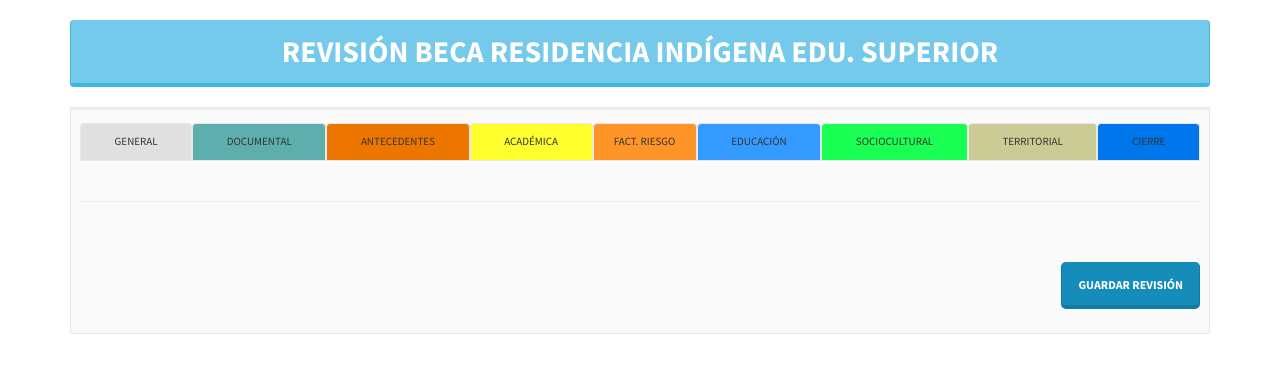
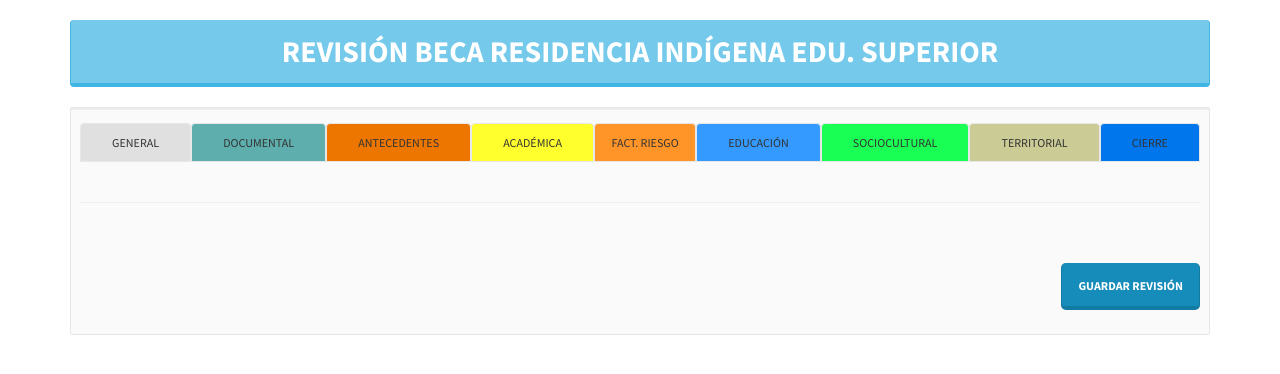
Before and after one commit to pilsoftTeam/ju, a PHP site: page /checklistBRI.php in a window 1280 px wide. Shown: the part 78-452 px from the top of the page. Run offline with PHP 8.4, Linux system fonts and the light colour scheme; data that the repository does not hold is empty; a stand-in replaces the project's code that opens the database connection.

Commit message:
JOC - Se cambia tamano de fuente a 12px en pestanas

```diff
--- a/checklistBRI.php
+++ b/checklistBRI.php
@@ -27,7 +27,7 @@ if('FALSE' == $existePostulante['respuesta']){
       <?php include_once 'menuInicio.php'; ?>
       <h2 class="alert alert-info text-center" id="titulo"><b>REVISI&Oacute;N BECA RESIDENCIA IND&Iacute;GENA EDU. SUPERIOR</b></h2>
       <div class="well well-sm">
-        <ul class="nav nav-tabs nav-justified" style="font-size: 11px;">
+        <ul class="nav nav-tabs nav-justified" style="font-size: 12px;">
           <li id="linkGenerales" class="pestanas"><a href="#datosGenerales" style="background: #E0E0E0;">GENERAL</a></li>
           <li id="linkDocumental" class="pestanas"><a href="#documental" style="background: #5EAEAE;">DOCUMENTAL</a></li>
           <li id="linkAntecedentes" class="pestanas"><a href="#antecedentes" style="background-color: #EC7600;">ANTECEDENTES</a></li>
```
